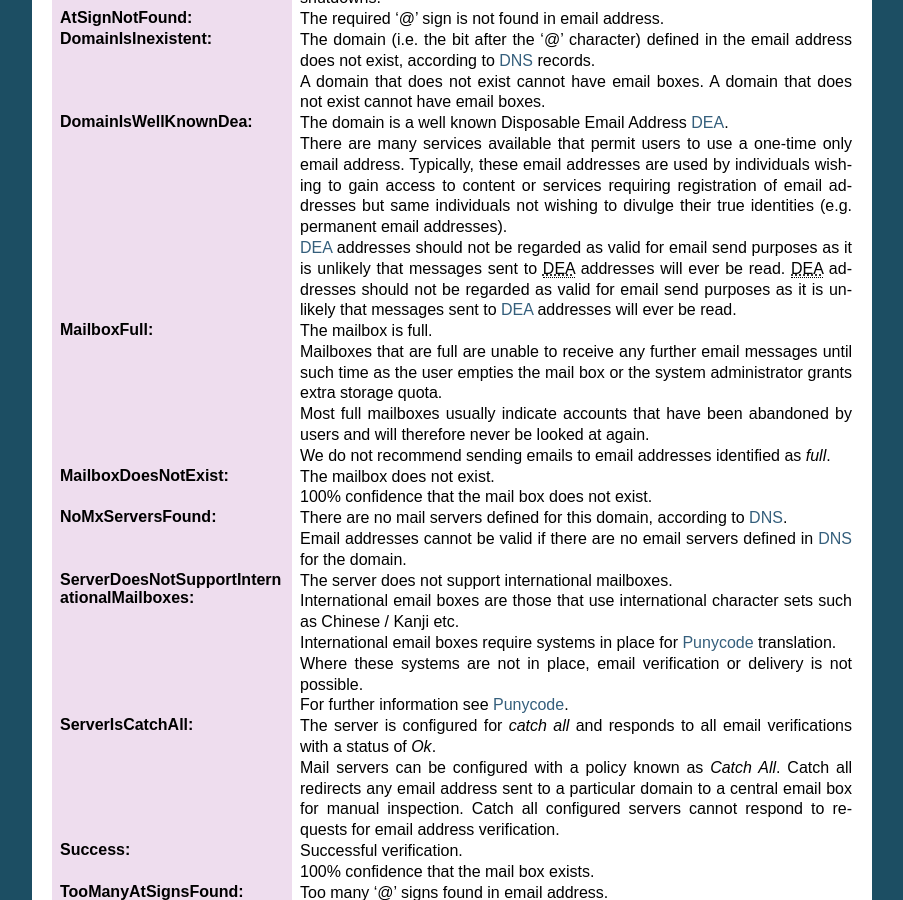
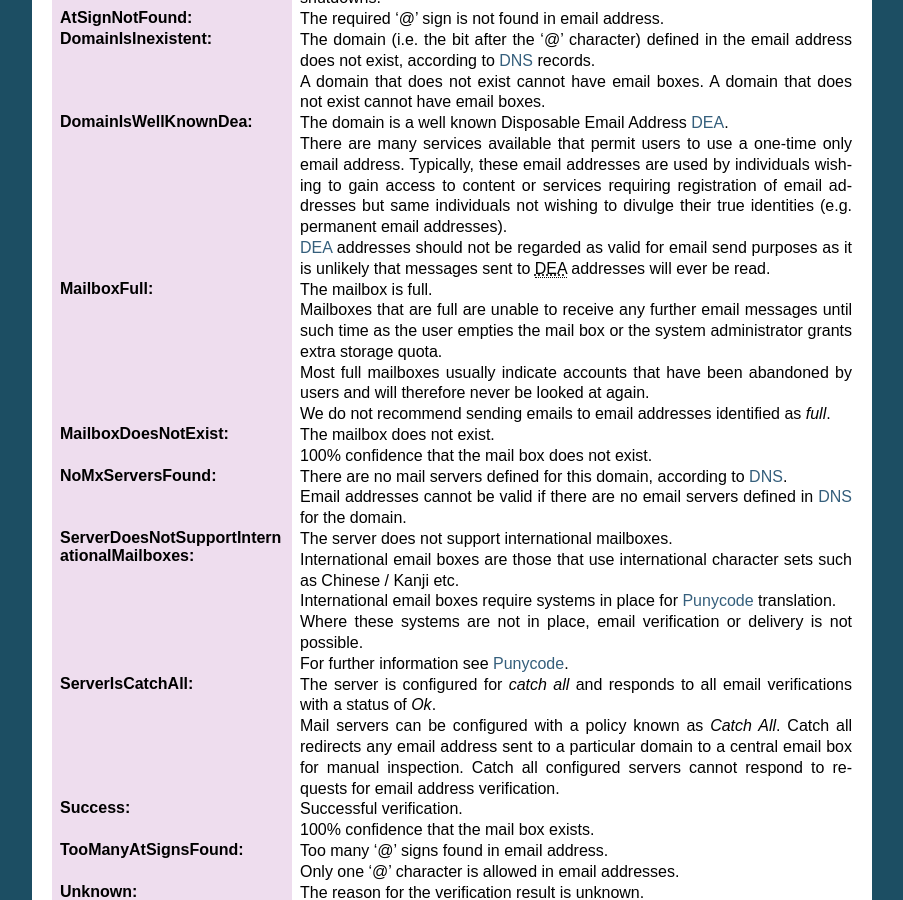
Before and after one commit to emailverifyapicom/docs-rtapi, a Sphinx documentation site: the page built from docs/status-codes.rst, in a window 1280 px wide and 900 px high, scrolled down 739 px. Shown: the whole window, without its empty margins (198-1101 px from the left). Built offline with Sphinx 7.4.7, drawn with Linux system fonts in a browser that asks for light colours.

Commit message:
Removed dupe paragraph

```diff
--- a/docs/status-codes.rst
+++ b/docs/status-codes.rst
@@ -69,9 +69,7 @@ Additional Status Codes
 
 	:term:`DEA` addresses should not be regarded as valid for email
 	send purposes as it is unlikely that messages sent to :abbr:`DEA(Disposable Email Address)`
-	addresses will ever be read. :abbr:`DEA(Disposable Email Address)`
-	addresses should not be regarded as valid for email send purposes
-	as it is unlikely that messages sent to :term:`DEA` addresses will ever be read.
+	addresses will ever be read.
 
 :MailboxFull:
 	The mailbox is full.
```
